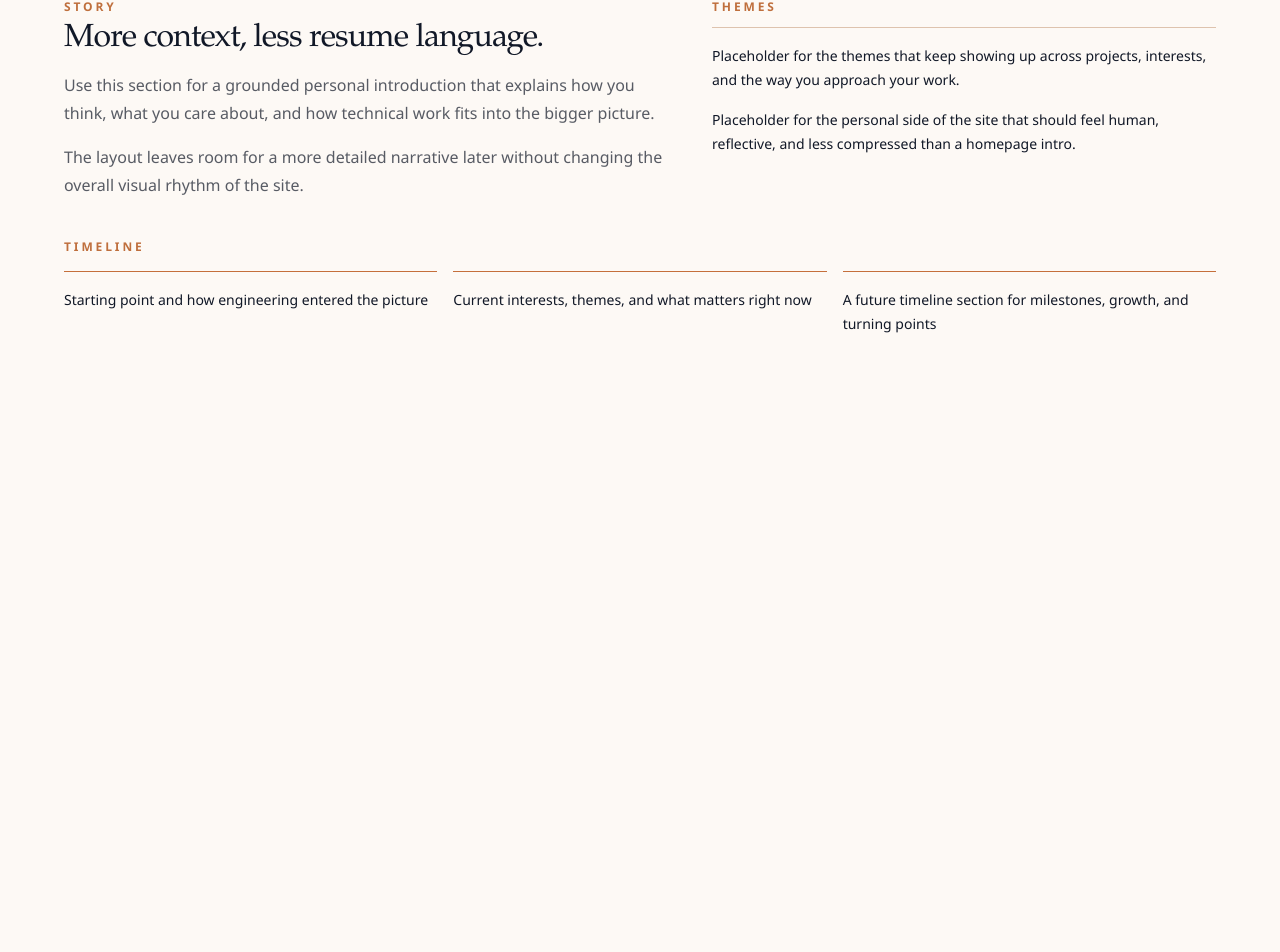
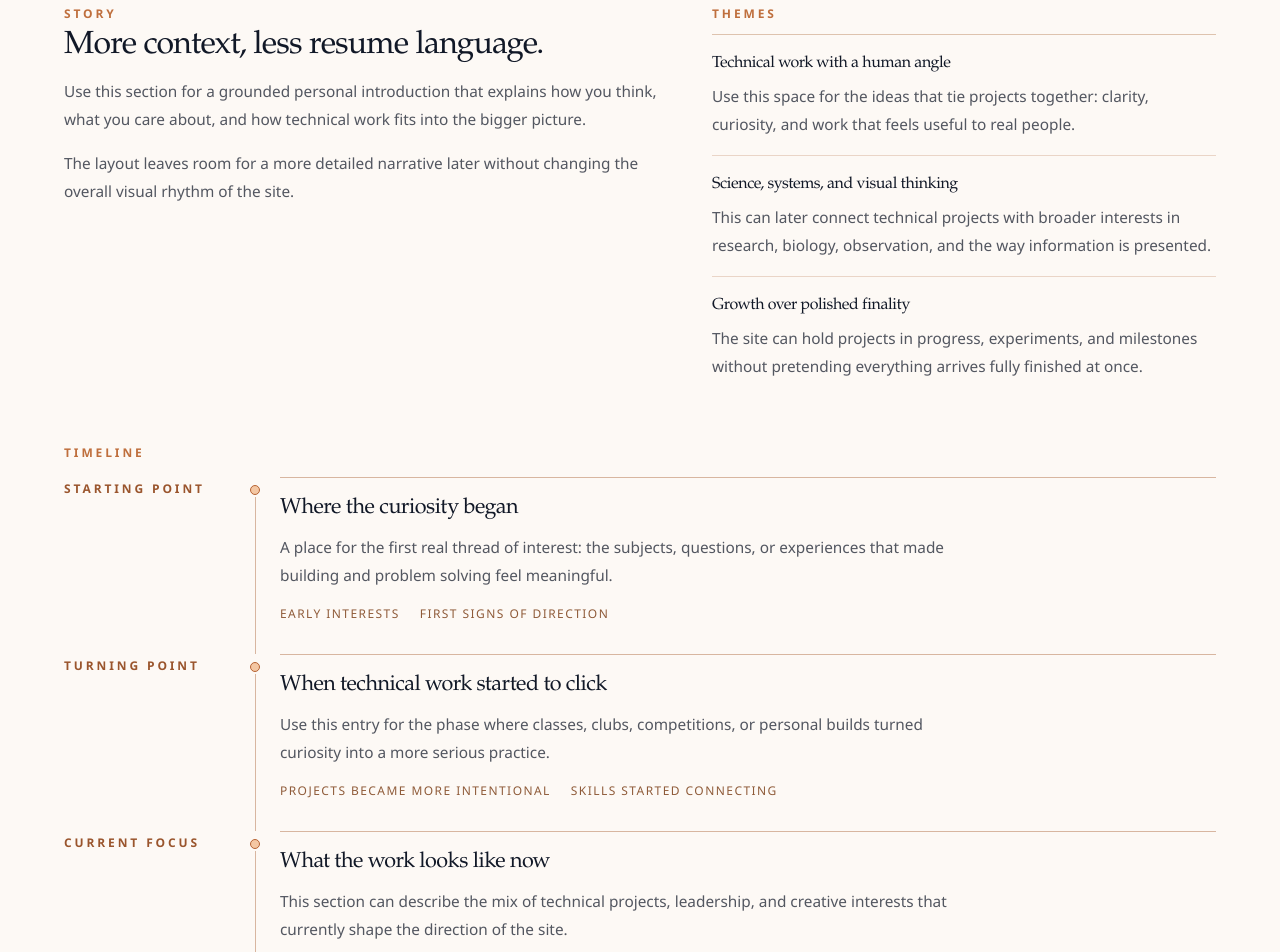
Before and after one commit to ezraweng21/ezraweng21.github.io, a Next.js app: page /about in a window 1280 px wide. Shown: the part 311-1263 px from the top of the page. Before the commit the page ends 800 px from the top, so only its background shows below. Built offline with nearby package versions, Linux system fonts and the light colour scheme.

Commit message:
refine inner pages and add project detail system

```diff
--- a/app/about/page.tsx
+++ b/app/about/page.tsx
@@ -1,10 +1,6 @@
 import { SectionWrapper } from "@/components/section-wrapper";
-
-const timeline = [
-  "Starting point and how engineering entered the picture",
-  "Current interests, themes, and what matters right now",
-  "A future timeline section for milestones, growth, and turning points",
-];
+import { TimelineEntry } from "@/components/timeline-entry";
+import { aboutThemes, aboutTimeline } from "@/data/about";
 
 export default function AboutPage() {
   return (
@@ -13,18 +9,18 @@ export default function AboutPage() {
       title="The story behind the work."
       description="This page should feel more personal and narrative than resume-like. It is where the work gets a little more context, background, and personality."
     >
-      <div className="grid gap-8 lg:grid-cols-[1.1fr_0.9fr]">
+      <div className="page-split">
         <article>
           <p className="eyebrow">Story</p>
           <h2 className="mt-2 text-2xl text-ink sm:text-[2rem]">
             More context, less resume language.
           </h2>
-          <p className="mt-4 text-sm leading-6 text-ink/70 sm:text-base sm:leading-7">
+          <p className="page-copy mt-4">
             Use this section for a grounded personal introduction that explains
             how you think, what you care about, and how technical work fits into
             the bigger picture.
           </p>
-          <p className="mt-4 text-sm leading-6 text-ink/70 sm:text-base sm:leading-7">
+          <p className="page-copy mt-4">
             The layout leaves room for a more detailed narrative later without
             changing the overall visual rhythm of the site.
           </p>
@@ -32,22 +28,28 @@ export default function AboutPage() {
 
         <aside>
           <p className="eyebrow">Themes</p>
-          <div className="mt-3 space-y-4 border-t border-[#dec3ae] pt-4 text-sm leading-6 text-ink/72">
-            <p>Placeholder for the themes that keep showing up across projects, interests, and the way you approach your work.</p>
-            <p>Placeholder for the personal side of the site that should feel human, reflective, and less compressed than a homepage intro.</p>
+          <div className="page-list mt-3">
+            {aboutThemes.map((theme) => (
+              <div key={theme.title} className="page-list-item">
+                <h3 className="text-base text-ink">{theme.title}</h3>
+                <p className="page-copy mt-2">{theme.body}</p>
+              </div>
+            ))}
           </div>
         </aside>
       </div>
 
-      <div className="mt-10">
+      <div className="mt-12">
         <p className="eyebrow">Timeline</p>
-        <ul className="mt-4 grid gap-4 lg:grid-cols-3">
-          {timeline.map((item) => (
-            <li key={item} className="border-t border-[#c56f3b] pt-4 text-sm leading-6 text-ink/72">
-              {item}
-            </li>
+        <div className="mt-4">
+          {aboutTimeline.map((entry, index) => (
+            <TimelineEntry
+              key={entry.title}
+              entry={entry}
+              isLast={index === aboutTimeline.length - 1}
+            />
           ))}
-        </ul>
+        </div>
       </div>
     </SectionWrapper>
   );
--- a/app/activities/page.tsx
+++ b/app/activities/page.tsx
@@ -24,24 +24,24 @@ export default function ActivitiesPage() {
     >
       <div className="grid gap-6 lg:grid-cols-3">
         {activities.map((item) => (
-          <article key={item.title} className="border-t border-[#c56f3b] pt-4">
+          <article key={item.title} className="page-rule border-[#c56f3b]">
             <p className="eyebrow">Category</p>
             <h3 className="mt-2 text-lg text-ink">{item.title}</h3>
-            <p className="mt-3 text-sm leading-6 text-ink/70">{item.text}</p>
+            <p className="page-copy mt-3">{item.text}</p>
           </article>
         ))}
       </div>
 
-      <div className="mt-10 grid gap-8 lg:grid-cols-[1.1fr_0.9fr]">
+      <div className="page-split mt-10">
         <div>
           <p className="eyebrow">Why It Matters</p>
-          <p className="mt-3 max-w-2xl text-sm leading-6 text-ink/70 sm:text-base sm:leading-7">
+          <p className="page-copy mt-3 max-w-2xl">
             This page should feel organized and credible without turning into a
             plain list of extracurricular lines. It can eventually give context
             to the work that shaped you outside formal project outputs.
           </p>
         </div>
-        <div className="border-t border-[#dec3ae] pt-4 text-sm leading-6 text-ink/72">
+        <div className="page-rule">
           <p>Future entries can be grouped by organization, role, or type of work depending on what reads most clearly once the real content is ready.</p>
         </div>
       </div>
--- a/app/contact/page.tsx
+++ b/app/contact/page.tsx
@@ -15,12 +15,12 @@ export default function ContactPage() {
       title="A simple place to reach out."
       description="This page should stay direct and easy to use. It does not need much, just a clean way to contact you and find the most important links."
     >
-      <div className="grid gap-4">
+      <div className="page-list">
         {contactLinks.map((link) => (
           <Link
             key={link.label}
             href={link.href}
-            className="flex items-start justify-between gap-4 border-t border-[#c56f3b] py-4 hover:text-[#b85f2c]"
+            className="page-list-item flex items-start justify-between gap-4 hover:text-[#b85f2c]"
           >
             <div>
               <p className="eyebrow">{link.label}</p>
@@ -33,8 +33,8 @@ export default function ContactPage() {
         ))}
       </div>
 
-      <div className="mt-10 border-t border-[#dec3ae] pt-4">
-        <p className="text-sm leading-6 text-ink/70">
+      <div className="page-rule mt-10">
+        <p className="page-copy">
           If a form or a more specific contact flow makes sense later, it can be
           added without changing the overall tone of this page.
         </p>
--- a/app/globals.css
+++ b/app/globals.css
@@ -51,6 +51,27 @@ body {
     font-style: italic;
     letter-spacing: -0.02em;
     font-weight: 500;
+  }
+
+  .page-copy {
+    @apply text-sm leading-6 sm:text-[0.96rem] sm:leading-7;
+    color: rgb(17 24 39 / 0.72);
+  }
+
+  .page-rule {
+    @apply border-t border-[#dec3ae] pt-4;
+  }
+
+  .page-list {
+    @apply border-t border-[#dec3ae];
+  }
+
+  .page-list-item {
+    @apply border-b border-[#ead5c7] py-4 last:border-b-0;
+  }
+
+  .page-split {
+    @apply grid gap-8 lg:grid-cols-[1.1fr_0.9fr];
   }
 
   .section-grid {
--- a/components/project-card.tsx
+++ b/components/project-card.tsx
@@ -14,7 +14,7 @@ export function ProjectCard({ project }: ProjectCardProps) {
     >
       <p className="eyebrow">{project.category}</p>
       <h3 className="mt-2 text-base text-ink sm:text-lg">{project.title}</h3>
-      <p className="mt-3 text-sm leading-6 text-ink/70">{project.shortSummary}</p>
+      <p className="page-copy mt-3">{project.shortSummary}</p>
       <div className="mt-4 flex flex-wrap gap-2 text-xs uppercase tracking-[0.14em] text-[#8f5b39]">
         <span>{project.timeframe}</span>
         <span>{project.status}</span>
--- a/components/section-wrapper.tsx
+++ b/components/section-wrapper.tsx
@@ -14,15 +14,15 @@ export function SectionWrapper({
   children,
 }: SectionWrapperProps) {
   return (
-    <section className="py-6 sm:py-8">
-      <div className="border-b border-[#dec3ae] pb-6">
+    <section className="py-5 sm:py-7">
+      <div className="border-b border-[#dec3ae] pb-5 sm:pb-6">
         {eyebrow ? <p className="eyebrow mb-3">{eyebrow}</p> : null}
-        <h1 className="max-w-3xl text-3xl text-ink sm:text-4xl">{title}</h1>
-        <p className="mt-3 max-w-2xl text-sm leading-6 text-ink/70 sm:text-base sm:leading-7">
-          {description}
-        </p>
+        <h1 className="max-w-3xl text-[2rem] leading-tight text-ink sm:text-[2.55rem]">
+          {title}
+        </h1>
+        <p className="page-copy mt-3 max-w-2xl">{description}</p>
       </div>
-      <div className="mt-8">{children}</div>
+      <div className="mt-7 sm:mt-8">{children}</div>
     </section>
   );
 }
--- /dev/null
+++ b/components/timeline-entry.tsx
@@ -0,0 +1,42 @@
+import type { TimelineEntry as TimelineEntryType } from "@/data/about";
+
+type TimelineEntryProps = {
+  entry: TimelineEntryType;
+  isLast?: boolean;
+};
+
+export function TimelineEntry({ entry, isLast = false }: TimelineEntryProps) {
+  return (
+    <article className="grid gap-3 sm:grid-cols-[10rem_1fr] sm:gap-6">
+      <div className="sm:pt-1">
+        <p className="eyebrow text-[#9a552d]">{entry.period}</p>
+      </div>
+
+      <div className="relative pl-6 sm:pl-8">
+        {!isLast ? (
+          <span
+            aria-hidden="true"
+            className="absolute bottom-0 left-[0.28rem] top-5 w-px bg-[#d8b6a0] sm:left-[0.42rem]"
+          />
+        ) : null}
+        <span
+          aria-hidden="true"
+          className="absolute left-0 top-2 h-2.5 w-2.5 rounded-full border border-[#b66333] bg-[#f4c7a3] sm:left-[0.12rem]"
+        />
+
+        <div className="border-t border-[#d8b6a0] pb-8 pt-4">
+          <h3 className="text-lg text-ink sm:text-[1.35rem]">{entry.title}</h3>
+          <p className="page-copy mt-3 max-w-2xl">{entry.body}</p>
+
+          {entry.notes?.length ? (
+            <ul className="mt-4 flex flex-wrap gap-x-5 gap-y-2 text-xs uppercase tracking-[0.12em] text-[#8f5b39]">
+              {entry.notes.map((note) => (
+                <li key={note}>{note}</li>
+              ))}
+            </ul>
+          ) : null}
+        </div>
+      </div>
+    </article>
+  );
+}
--- /dev/null
+++ b/data/about.ts
@@ -0,0 +1,60 @@
+export type AboutTheme = {
+  title: string;
+  body: string;
+};
+
+export type TimelineEntry = {
+  period: string;
+  title: string;
+  body: string;
+  notes?: string[];
+};
+
+export const aboutThemes: AboutTheme[] = [
+  {
+    title: "Technical work with a human angle",
+    body:
+      "Use this space for the ideas that tie projects together: clarity, curiosity, and work that feels useful to real people.",
+  },
+  {
+    title: "Science, systems, and visual thinking",
+    body:
+      "This can later connect technical projects with broader interests in research, biology, observation, and the way information is presented.",
+  },
+  {
+    title: "Growth over polished finality",
+    body:
+      "The site can hold projects in progress, experiments, and milestones without pretending everything arrives fully finished at once.",
+  },
+];
+
+export const aboutTimeline: TimelineEntry[] = [
+  {
+    period: "Starting point",
+    title: "Where the curiosity began",
+    body:
+      "A place for the first real thread of interest: the subjects, questions, or experiences that made building and problem solving feel meaningful.",
+    notes: ["Early interests", "First signs of direction"],
+  },
+  {
+    period: "Turning point",
+    title: "When technical work started to click",
+    body:
+      "Use this entry for the phase where classes, clubs, competitions, or personal builds turned curiosity into a more serious practice.",
+    notes: ["Projects became more intentional", "Skills started connecting"],
+  },
+  {
+    period: "Current focus",
+    title: "What the work looks like now",
+    body:
+      "This section can describe the mix of technical projects, leadership, and creative interests that currently shape the direction of the site.",
+    notes: ["Technical depth", "Broader identity", "Room for future case studies"],
+  },
+  {
+    period: "Next chapter",
+    title: "What this grows into next",
+    body:
+      "Reserve this for the near-future direction: deeper project write-ups, richer storytelling, and the kinds of work you want this portfolio to make room for.",
+    notes: ["More detailed case studies", "Expanded personal context"],
+  },
+];
```
Also changed, not shown: app/projects/[slug]/page.tsx (+23 -22 lines), app/projects/page.tsx (+22 -20 lines).
